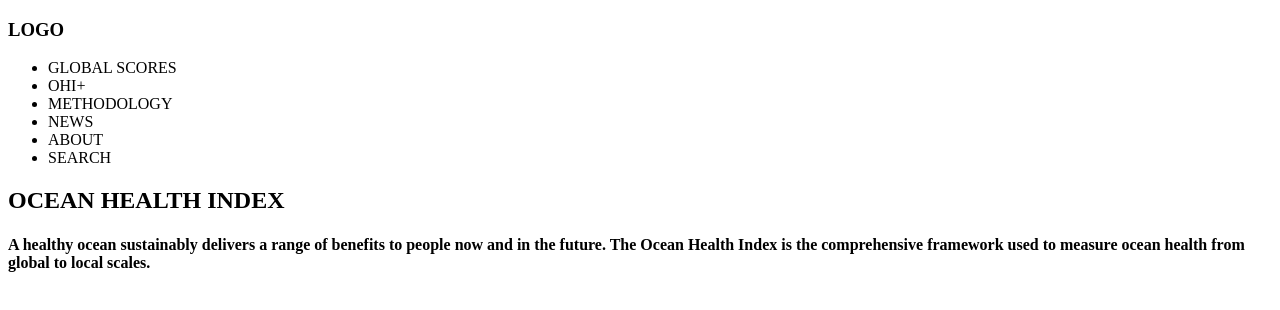
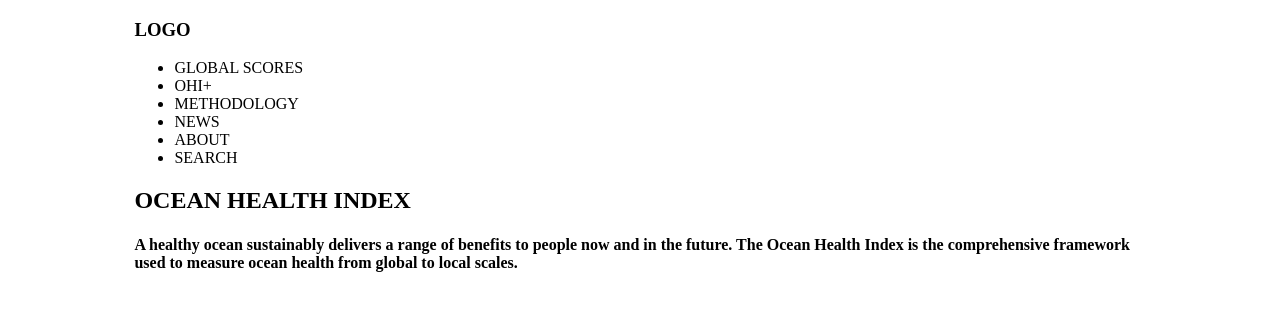
Before and after one commit to reese-lee/angular-clone, an Angular app: page / in a window 1280 px wide. Shown: the top 310 px of the page. Built offline with nearby package versions, Linux system fonts and the light colour scheme.

Commit message:
add div for background image

```diff
--- a/src/app/app.component.html
+++ b/src/app/app.component.html
@@ -1,3 +1,8 @@
+<div class="image">
+
+<div id="container">
+  <div id="content">
+    <div style="width: 80%; margin-left: auto; margin-right: auto;">
       <header>
         <h3>LOGO</h3>
         <ul>
@@ -11,3 +16,12 @@
       </header>
       <h2>OCEAN HEALTH INDEX</h2>
       <h4>A healthy ocean sustainably delivers a range of benefits to people now and in the future. The Ocean Health Index is the comprehensive framework used to measure ocean health from global to local scales.</h4>
+    </div>
+  </div>
+</div>
+
+</div>
+<!-- our parallax stuff -->
+<!-- <div appParallax [ratio]="-0.2" id="square"></div>
+<div appParallax [ratio]="0.5" id="circle"></div>
+<div appParallax [ratio]="0.9" id="rectangle"></div> -->
```
Lines whose indentation alone changed are shown as unchanged.
